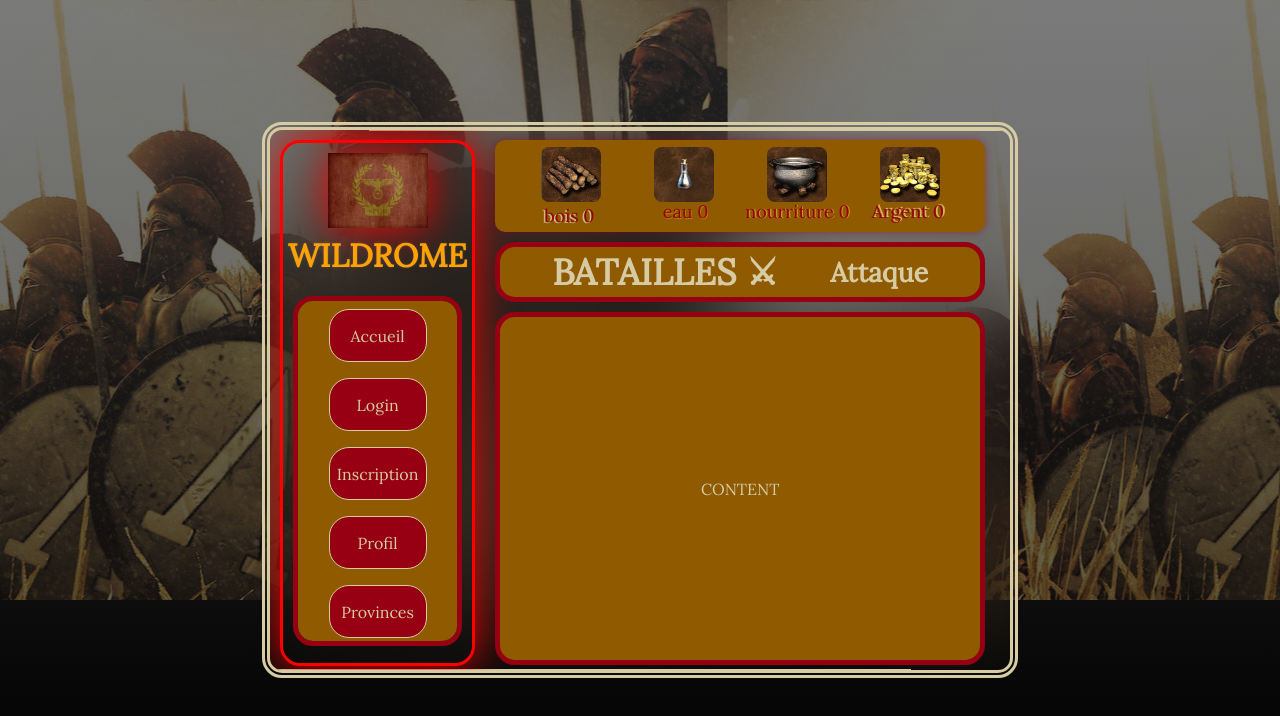
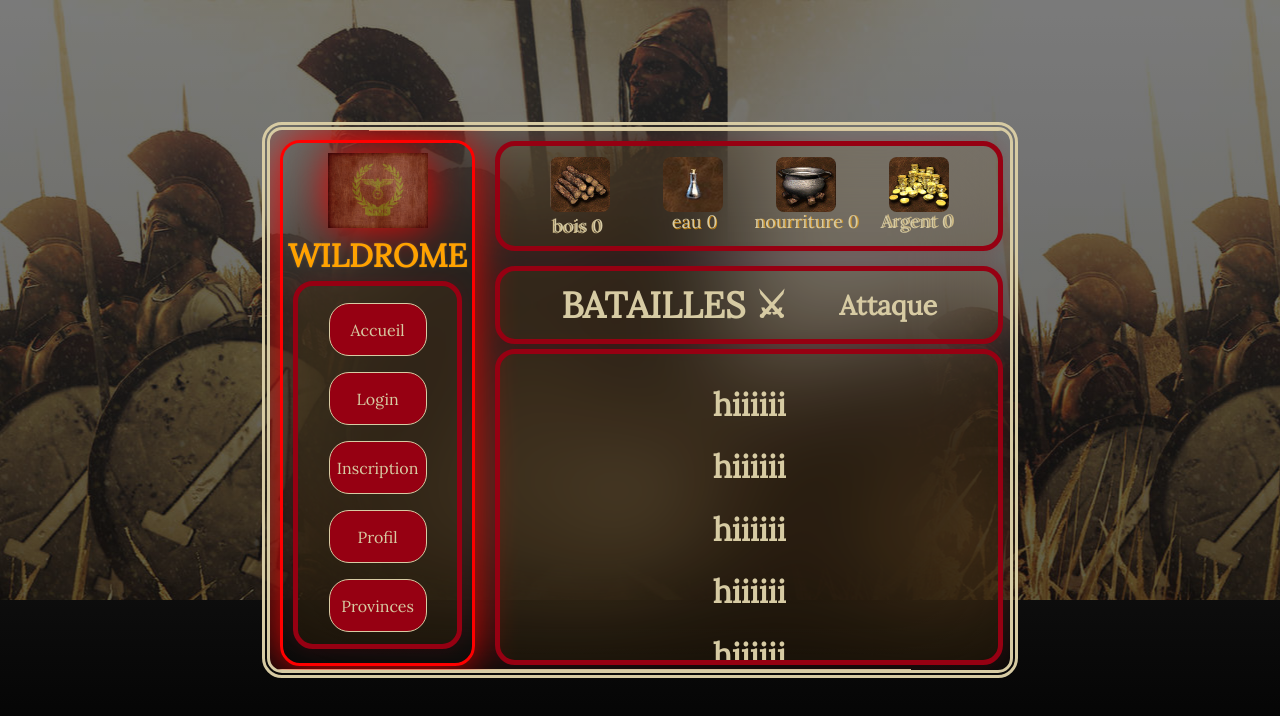
Before and after one commit to nablanerd/wildromefront, an Angular app: page /teststyle in a window 1280 px wide. Shown: the top 716 px of the page. Built offline with nearby package versions, Linux system fonts and the light colour scheme.

Commit message:
update n°1

```diff
--- a/src/app/pages/battleattaque/battleattaque.component.scss
+++ b/src/app/pages/battleattaque/battleattaque.component.scss
@@ -115,6 +115,13 @@ div.ressource {
   border-radius: 10px;
   box-shadow: 0 0 10px rgba(150, 0, 18, 0.5);
   transition: border-color 0.3s ease, box-shadow 0.3s ease;
+
+  padding: 9px;
+  background-color: rgba(143, 90, 0, 0.1);
+  border: 5px solid rgba(150, 0, 18, 1);
+  border-radius: 20px;
+  box-shadow: 0 0 20px rgba(150, 0, 18, 0.2);
+  margin-top: 0.5px;
 
   &:before {
     content: '';
@@ -339,6 +346,12 @@ div.title {
   @media (max-width: 480px) {
     font-size: 20px;
   }
+  padding: 9px;
+  background-color: rgba(143, 90, 0, 0.1);
+  border: 5px solid rgba(150, 0, 18, 1);
+  border-radius: 20px;
+  box-shadow: 0 0 20px rgba(150, 0, 18, 0.2);
+  margin-top: 15px;
 }
 
 /* ========== Content Styles ========== */
@@ -349,11 +362,41 @@ div.content {
   color: #D7CBA3;
   margin-top: 10px;
   width: 480px;
-  height: 343px;
+  height: 289px;
   border-radius: 20px;
   align-items: center;
   align-content: center;
   text-align: center;
+
+  padding: 9px;
+  background-color: rgba(143, 90, 0, 0.1);
+  border: 5px solid rgba(150, 0, 18, 1);
+  border-radius: 20px;
+  box-shadow: 0 0 20px rgba(150, 0, 18, 0.2);
+  margin-top: 5px;
+
+  overflow-y: scroll;
+  scrollbar-width: thin;
+  scrollbar-color: #D7CBA3 #8F5A00;
+
+  &::-webkit-scrollbar {
+    width: 10px;
+  }
+
+  &::-webkit-scrollbar-thumb {
+    background-color: #D7CBA3;
+    border-radius: 10px;
+    transition: box-shadow 0.3s ease-in-out;
+  }
+
+  &::-webkit-scrollbar-thumb:hover {
+    box-shadow: 0 0 10px rgba(215, 203, 163, 0.7);
+    animation: pulse 1s infinite alternate;
+  }
+
+  &::-webkit-scrollbar-track {
+    background-color: #8F5A00;
+  }
 
   h3 {
     font-size: 1.5rem;
@@ -429,7 +472,6 @@ div.content {
     }
   }
 }
-
 
 /* ========== Animation Keyframes ========== */
 
--- a/src/app/pages/info/info.component.scss
+++ b/src/app/pages/info/info.component.scss
@@ -115,6 +115,13 @@ div.ressource {
   border-radius: 10px;
   box-shadow: 0 0 10px rgba(150, 0, 18, 0.5);
   transition: border-color 0.3s ease, box-shadow 0.3s ease;
+
+  padding: 9px;
+  background-color: rgba(143, 90, 0, 0.1);
+  border: 5px solid rgba(150, 0, 18, 1);
+  border-radius: 20px;
+  box-shadow: 0 0 20px rgba(150, 0, 18, 0.2);
+  margin-top: 0.5px;
 
   &:before {
     content: '';
@@ -330,7 +337,7 @@ div.title {
   border-radius: 20px;
   display: flex;
   align-items: center;
-  justify-content:space-evenly;
+  justify-content: space-evenly;
   text-align: center;
   overflow: hidden;
   user-select: none;
@@ -339,6 +346,12 @@ div.title {
   @media (max-width: 480px) {
     font-size: 20px;
   }
+  padding: 9px;
+  background-color: rgba(143, 90, 0, 0.1);
+  border: 5px solid rgba(150, 0, 18, 1);
+  border-radius: 20px;
+  box-shadow: 0 0 20px rgba(150, 0, 18, 0.2);
+  margin-top: 15px;
 }
 
 /* ========== Content Styles ========== */
@@ -348,12 +361,19 @@ div.title {
   background-color: #8F5A00;
   color: #D7CBA3;
   margin-top: 10px;
-      width: 439px;
-      height: 295px;
+  width:480px;
+  height:288px;
   border-radius: 20px;
   align-items: center;
   align-content: center;
   text-align: center;
+
+  padding: 9px;
+  background-color: rgba(143, 90, 0, 0.1);
+  border: 5px solid rgba(150, 0, 18, 1);
+  border-radius: 20px;
+  box-shadow: 0 0 20px rgba(150, 0, 18, 0.2);
+  margin-top: 5px;
 
   overflow-y: scroll;
   scrollbar-width: thin;
@@ -377,7 +397,6 @@ div.title {
   &::-webkit-scrollbar-track {
     background-color: #8F5A00;
   }
-
   h3 {
     font-size: 1.5rem;
     margin-top: 20px;
@@ -392,12 +411,6 @@ div.title {
       margin: 5px 0;
     }
   }
-    padding: 20px;
-    background-color: rgba(143, 90, 0, 0.1);
-    border: 5px solid rgba(150, 0, 18, 1);
-    border-radius: 20px;
-    box-shadow: 0 0 20px rgba(150, 0, 18, 0.2);
-    margin-top: 20px;
 
 table {
   width: 100%;
@@ -420,69 +433,6 @@ div.title {
   }
   }
 }
-
-
-
-  button {
-    background-color: #960012;
-    color: #D7CBA3;
-    border: none;
-    padding: 4px 8px;
-    margin: 0 4px;
-    border-radius: 8px;
-    cursor: pointer;
-    transition: background-color 0.3s ease, transform 0.3s ease;
-
-    &:hover {
-      background-color: #B2000C;
-      transform: scale(1.1);
-    }
-  }
-
-  a {
-    display: inline-block;
-    margin-top: 20px;
-    background-color: #960012;
-    color: #D7CBA3;
-    padding: 10px 20px;
-    text-decoration: none;
-    border: 1px solid #D7CBA3;
-    border-radius: 20px;
-    transition: border-color 0.3s ease, background-color 0.3s ease, transform 0.3s ease;
-
-    &:hover {
-      border-color: #B2000C;
-      background-color: #B2000C;
-      transform: translateY(-2px) scale(1.02);
-    }
-
-    &:active {
-      border-color: #960012;
-      background-color: #960012;
-      transform: translateY(0) scale(0.98);
-    }
-  }
-  ul.enemies-list {
-    margin-top: 15px;
-    display: flex;
-    align-items: center;
-    justify-content: space-around;
-    li {
-      display: flex;
-      align-items: center;
-      font-size: 1.2rem;
-      margin: 10px 0;
-
-      img {
-        width: 50px;
-        height: 80px;
-        border-radius: 20px;
-        margin-right: 10px;
-      }
-    }
-
-}
-
 
 /* ========== Animation Keyframes ========== */
 
--- a/src/app/pages/menu/menu.component.scss
+++ b/src/app/pages/menu/menu.component.scss
@@ -13,6 +13,13 @@ ul.menu {
   border-radius: 20px;
   overflow-y: scroll;
   height: 340px;
+
+  padding: 9px;
+  background-color: rgba(143, 90, 0, 0.1);
+  border: 5px solid rgba(150, 0, 18, 1);
+  border-radius: 20px;
+  box-shadow: 0 0 20px rgba(150, 0, 18, 0.2);
+  margin-top: 5px;
 
   scrollbar-width: thin;
   scrollbar-color: #D7CBA3 #8F5A00;
--- a/src/app/pages/teststyle/teststyle.component.html
+++ b/src/app/pages/teststyle/teststyle.component.html
@@ -42,7 +42,24 @@
             <div class="title">
                 <h1>BATAILLES ⚔</h1>
                 <h2>Attaque</h2></div>
-            <div class="content">CONTENT</div>
+            <div class="content">
+                <h1>hiiiiii</h1>
+                <h1>hiiiiii</h1>
+                <h1>hiiiiii</h1>
+                <h1>hiiiiii</h1>
+                <h1>hiiiiii</h1>
+                <h1>hiiiiii</h1>
+                <h1>hiiiiii</h1>
+                <h1>hiiiiii</h1>
+                <h1>hiiiiii</h1>
+                <h1>hiiiiii</h1>
+                <h1>hiiiiii</h1>
+                <h1>hiiiiii</h1>
+                <h1>hiiiiii</h1>
+                <h1>hiiiiii</h1>
+                <h1>hiiiiii</h1>
+
+            </div>
             </div>
         </div>
 </body>
--- a/src/app/pages/teststyle/teststyle.component.scss
+++ b/src/app/pages/teststyle/teststyle.component.scss
@@ -112,10 +112,16 @@ div.ressource {
   align-items: center;
   border: 5px solid transparent;
   background-color: #8F5A00;
-
   border-radius: 10px;
   box-shadow: 0 0 10px rgba(150, 0, 18, 0.5);
   transition: border-color 0.3s ease, box-shadow 0.3s ease;
+
+  padding: 9px;
+  background-color: rgba(143, 90, 0, 0.1);
+  border: 5px solid rgba(150, 0, 18, 1);
+  border-radius: 20px;
+  box-shadow: 0 0 20px rgba(150, 0, 18, 0.2);
+  margin-top: 0.5px;
 
   &:before {
     content: '';
@@ -149,7 +155,7 @@ ul.ressource_list {
 }
 
 ul.ressource_list li {
-  color: rgba(150, 0, 18, 1);
+  color: #D7CBA3;
   display: flex;
   flex-direction: column;
   align-items: center;
@@ -340,21 +346,57 @@ div.title {
   @media (max-width: 480px) {
     font-size: 20px;
   }
+  padding: 9px;
+  background-color: rgba(143, 90, 0, 0.1);
+  border: 5px solid rgba(150, 0, 18, 1);
+  border-radius: 20px;
+  box-shadow: 0 0 20px rgba(150, 0, 18, 0.2);
+  margin-top: 15px;
 }
 
 /* ========== Content Styles ========== */
 div.content {
   position: relative;
-  border: 5px solid #960012 /* transparent */;
+  border: 5px solid #960012;
   background-color: #8F5A00;
   color: #D7CBA3;
   margin-top: 10px;
   width:480px;
-  height:343px;
+  height:288px;
   border-radius: 20px;
   align-items: center;
   align-content: center;
   text-align: center;
+
+  padding: 9px;
+  background-color: rgba(143, 90, 0, 0.1);
+  border: 5px solid rgba(150, 0, 18, 1);
+  border-radius: 20px;
+  box-shadow: 0 0 20px rgba(150, 0, 18, 0.2);
+  margin-top: 5px;
+
+  overflow-y: scroll;
+  scrollbar-width: thin;
+  scrollbar-color: #D7CBA3 #8F5A00;
+
+  &::-webkit-scrollbar {
+    width: 10px;
+  }
+
+  &::-webkit-scrollbar-thumb {
+    background-color: #D7CBA3;
+    border-radius: 10px;
+    transition: box-shadow 0.3s ease-in-out;
+  }
+
+  &::-webkit-scrollbar-thumb:hover {
+    box-shadow: 0 0 10px rgba(215, 203, 163, 0.7);
+    animation: pulse 1s infinite alternate;
+  }
+
+  &::-webkit-scrollbar-track {
+    background-color: #8F5A00;
+  }
 }
 
 /* ========== Animation Keyframes ========== */
```
Lines whose indentation alone changed are shown as unchanged.
